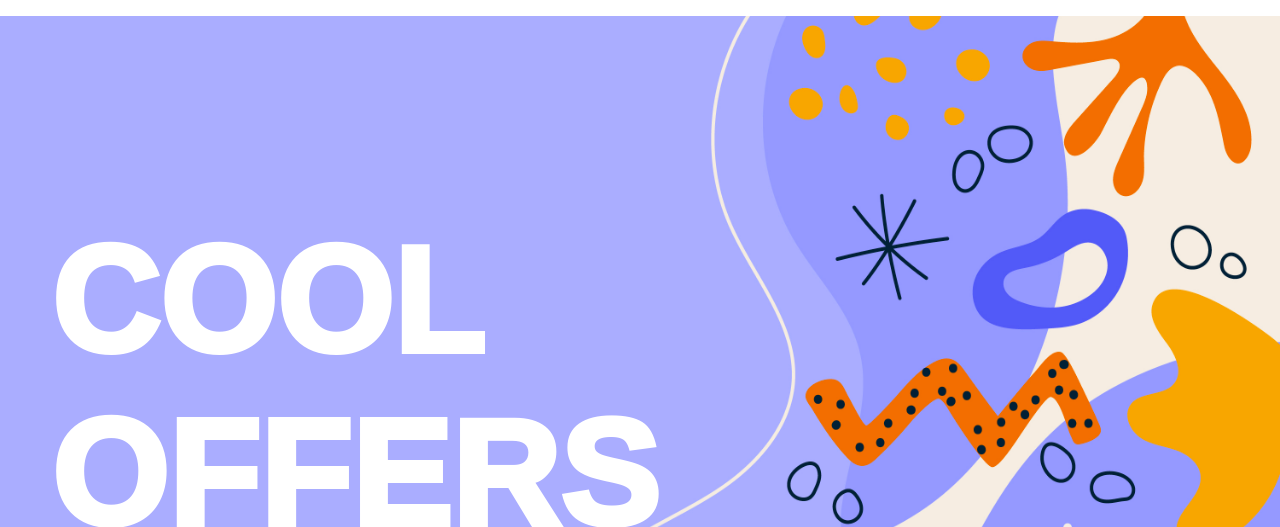
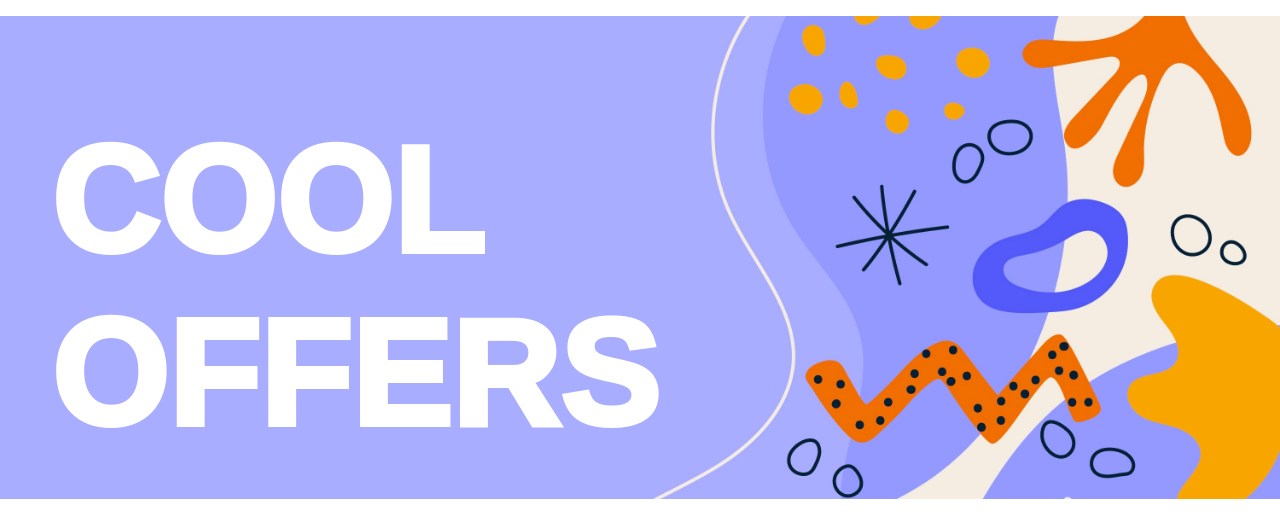
Before and after one commit to MDharunPrasad/edu-gear, a plain HTML site: page dash.html in a window 1280 px wide. Shown: the part 849-1376 px from the top of the page. Drawn offline with Linux system fonts and the light colour scheme.

Commit message:
commited

```diff
--- a/dash.css
+++ b/dash.css
@@ -14,7 +14,7 @@
 
 .text{
     position: absolute;
-    top: 200px;
+    top: 100px;
     left: 50px;
     width: 50%;
     font-weight: 1000;
--- a/dash.html
+++ b/dash.html
@@ -28,7 +28,7 @@
         <p>COOL<br>OFFERS</p>
       </div>
       <div class="image">
-        <img src="dashboard/3.jpg" alt="image" width="100%" height="900px" />
+        <img src="dashboard/2.jpeg" alt="image" width="100%" height="100%" />
       </div>
     </div>
 
```
Also changed, not shown: dashboard/2.jpeg (added), dashboard/2.jpg (deleted), dashboard/3.jpg (deleted), dashboard/4.jpg (deleted), 1 other file.
